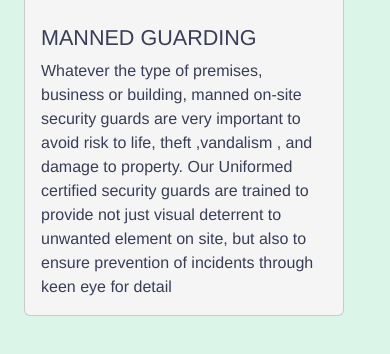
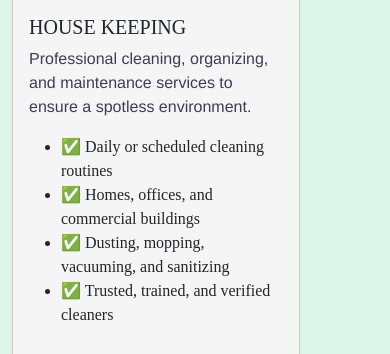
Before and after one commit to NIRMALRAJ1998/security_service, a Django app: page /myapp/home/ in a window 390 px wide. Shown: the part 3045-3399 px from the top of the page. Run offline with Django 5.2, Linux system fonts and the light colour scheme; some libraries are stand-ins or nearby versions.

Commit message:
Content changed

```diff
--- a/myapp/templates/home.html
+++ b/myapp/templates/home.html
@@ -32,7 +32,7 @@
     <link href="{% static 'base/vendor/aos/aos.css' %}" rel="stylesheet">
 
     <!-- Template Main CSS File -->
-    <link rel="stylesheet" type="text/css" href="{% static 'myapp/home1.css' %}">
+    <link rel="stylesheet" type="text/css" href="{% static 'myapp/security.css' %}">
   </head>
 
   <style>
@@ -254,95 +254,62 @@
       </section><!-- End About Us Section -->
 
       <section id="services" style="background-color: #dbf6e9">
-        <div class="container" data-aos="fade-up">
-          <header class="section-header">
-            <h3>Our Services</h3>
-          </header>
-          <div class="container">
-            <div class="card1">
-              <div class="card" style="width:20rem;">
-                <figure class="effect-lily">
-                  <img class="card-img-top" src="{% static 'Images/image1.png' %}">
-                </figure>
+        <div class="container my-5">
+          <h2 class="text-center mb-4">OUR SERVICES</h2>
+          <div class="row justify-content-center">
+
+            <!-- Housekeeping Card -->
+            <div class="col-md-4 mb-4">
+              <div class="card h-100">
+                <img src="{% static 'Images/image1.png' %}" class="card-img-top" alt="Housekeeping">
                 <div class="card-body">
-                  <h4 class="card-title">MANNED GUARDING</h4>
-                  <p class="card-text">Whatever the type of premises, business or building, manned on-site security guards are very important to avoid risk to life, theft ,vandalism , and damage to property. Our Uniformed certified security guards are trained to provide not just visual deterrent to unwanted element on site, but also to ensure prevention of incidents through keen eye for detail</p>
+                  <h5 class="card-title">HOUSE KEEPING</h5>
+                  <p class="card-text">
+                    Professional cleaning, organizing, and maintenance services to ensure a spotless environment.
+                  </p>
+                  <ul>
+                    <li>✅ Daily or scheduled cleaning routines</li>
+                    <li>✅ Homes, offices, and commercial buildings</li>
+                    <li>✅ Dusting, mopping, vacuuming, and sanitizing</li>
+                    <li>✅ Trusted, trained, and verified cleaners</li>
+                  </ul>
                 </div>
               </div>
-              <div class="card" style="width:20rem;">
-                <figure class="effect-lily">
-                  <img class="card-img-top" src="{% static 'base/Images/image2.png' %}" alt="Card image" style="width:100%">
-                </figure>
+            </div>
+
+            <!-- Security Guard Card -->
+            <div class="col-md-4 mb-4">
+              <div class="card h-100">
+                <img src="{% static 'Images/security.png' %}" class="card-img-top" alt="Security Guard">
                 <div class="card-body">
-                  <h4 class="card-title">CCTV SOLUTIONS</h4>
-                  <p class="card-text">Don’t miss a thing. Upgrade your home security to high definition with one of our HD CCTV packages, which can be tailored to suit your home security needs. Record true colour daytime images and crisp monochrome night-time images, capturing all the detail you need.</p>
+                  <h5 class="card-title">SECURITY GUARD SERVICES</h5>
+                  <p class="card-text">
+                    Trusted security personnel offering surveillance, access control, and emergency response services.
+                  </p>
+                  <ul>
+                    <li>✅ 24/7 on-site security</li>
+                    <li>✅ Residential, corporate & industrial coverage</li>
+                    <li>✅ Patrol, monitoring, and access control</li>
+                    <li>✅ Emergency-ready trained personnel</li>
+                  </ul>
                 </div>
               </div>
-              <div class="card" style="width:50rem;">
-                <figure class="effect-lily">
-                  <img class="card-img-top" src="{% static 'base/Images/image3.png' %}" alt="Card image" style="width:100%">
-                </figure>
+            </div>
+
+            <!-- Bouncer Services Card -->
+            <div class="col-md-4 mb-4">
+              <div class="card h-100">
+                <img src="{% static 'Images/bouncer.png' %}" class="card-img-top" alt="Bouncer">
                 <div class="card-body">
-                  <h4 class="card-title">INTRUDER ALARM SYSTEMS</h4>
-                  <p class="card-text">All our alarms feature state-of-the-art motion detection sensors and have been designed to be flexible and easy to operate in a wide range of environments capturing all the detail you need.</p>
-                </div>
-              </div>
-            </div><br><br>
-            <div class="card1">
-              <div class="card" style="width:50rem;">
-                <figure class="effect-lily">
-                  <img class="card-img-top" src="{% static 'base/Images/image4.png' %}">
-                </figure>
-                <div class="card-body">
-                  <h4 class="card-title">ELECTRIC FENCE SOLUTION</h4>
-                  <p class="card-text">We Supply and install electric fences using treated wooden posts, steel (SHS) posts or concrete posts.</p>
-                </div>
-              </div>
-              <div class="card" style="width:20rem;">
-                <figure class="effect-lily">
-                  <img class="card-img-top" src="{% static 'base/Images/image5.png' %}" alt="Card image" style="width:100%">
-                </figure>
-                <div class="card-body">
-                  <h4 class="card-title">BIOMETRIC ACCESS CONTROL</h4>
-                  <p class="card-text">With fingerprint identification technology, offices and secure places can be secured with bio-metric devices.</p>
-                </div>
-              </div>
-              <div class="card" style="width:20rem;">
-                <figure class="effect-lily">
-                  <img class="card-img-top" src="{% static 'base/Images/image6.png' %}" alt="Card image" style="width:100%">
-                </figure>
-                <div class="card-body">
-                  <h4 class="card-title">K9 SECURITY</h4>
-                  <p class="card-text">We have several breeds of dogs that are trained in intruder detection, searching, patrolling and handling.</p>
-                </div>
-              </div>
-            </div><br><br>
-            <div class="card1">
-              <div class="card" style="width:20rem;">
-                <figure class="effect-lily">
-                  <img class="card-img-top" src="{% static 'base/Images/image7.png' %}">
-                </figure>
-                <div class="card-body">
-                  <h4 class="card-title">DUAL MOTION SENSORS</h4>
-                  <p class="card-text">Outdoor dual technology motion sensors offer the unique combination of Doppler Microwave and Passive Infrared technology.</p>
-                </div>
-              </div>
-              <div class="card" style="width:20rem;">
-                <figure class="effect-lily">
-                  <img class="card-img-top" src="{% static 'base/Images/image8.png' %}" alt="Card image" style="width:100%">
-                </figure>
-                <div class="card-body">
-                  <h4 class="card-title">INTRUDER DETECTION</h4>
-                  <p class="card-text">We install and monitor remote intruder monitoring systems and provide an immediate response in the event of a security breach. </p>
-                </div>
-              </div>
-              <div class="card" style="width:20rem;">
-                <figure class="effect-lily">
-                  <img class="card-img-top" src="{% static 'base/Images/image9.png' %}" alt="Card image" style="width:100%">
-                </figure>
-                <div class="card-body">
-                  <h4 class="card-title">PERIMETER INTRUSION DETECTION</h4>
-                  <p class="card-text">Next-generation fence-mounted sensors that detect cut or climb attempts and pinpoint intrusion attempts to within 1.1m / 3.6ft.</p>
+                  <h5 class="card-title">BOUNCER SERVICES</h5>
+                  <p class="card-text">
+                    Experienced bouncers ensuring crowd control, safety, and smooth event operations.
+                  </p>
+                    <li>✅ Physically fit and professionally trained</li>
+                    <li>✅ Party, club, and concert security services solutions</li>
+                    <li>✅ Crowd risk assessment, management & mitigation</li>
+                    <li>✅ Ensuring safety with professionalism</li>
+                  </ul>
                 </div>
               </div>
             </div>
@@ -360,23 +327,31 @@
             <div class="form-wrapper">
               <form action="{% url 'submit' %}" method="post">
                 {% csrf_token %}
+
                 <label for="name">Name:</label><br>
                 <input type="text" id="name" name="name" required><br><br>
 
                 <label for="email">Email:</label><br>
                 <input type="email" id="email" name="email" required><br><br>
 
+                <label for="phone">Phone Number:</label><br>
+                <input type="tel" id="phone" name="phone" pattern="[0-9]{10}" placeholder="1234567890" required><br><br>
+
+                <label for="service">Select Service:</label><br>
+                <select id="service" name="service" required>
+                  <option value="Selectservices">Select services</option>
+                  <option value="security">Security Services</option>
+                  <option value="housekeeping">Housekeeping</option>
+                  <option value="bouncer">Bouncer Services</option>
+                </select><br><br>
+
                 <label for="message">Message:</label><br>
-                    <input type="message" id="message" name="message">
-
+                <textarea id="message" name="message" required></textarea><br><br>
 
                 <input type="submit" value="Submit">
               </form>
             </div>
           </div>
-
-
-
           <div class="row contact-info">
 
             <div class="col-md-4">
--- a/security_service/settings.py
+++ b/security_service/settings.py
@@ -79,7 +79,7 @@ DATABASES = {
         "ENGINE": "django.db.backends.mysql",
         "NAME": "security_service",
         "USER": "root",
-        'PASSWORD': '1234567890',
+        'PASSWORD': '12345678',
         'HOST': 'localhost',  # Or '127.0.0.1'
         'PORT': '3306'
     }
```
Also changed, not shown: myapp/static/myapp/security.css (renamed from myapp/static/myapp/home1.css). Lines whose indentation alone changed are shown as unchanged.
